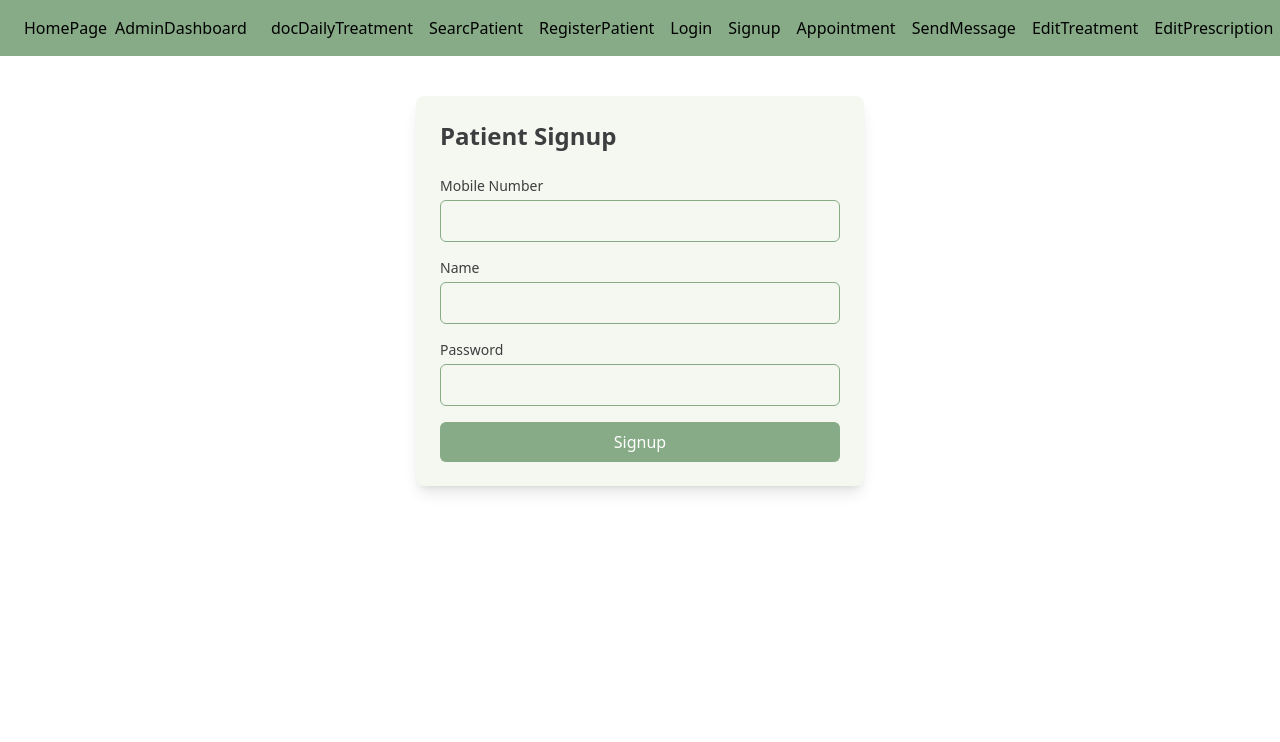
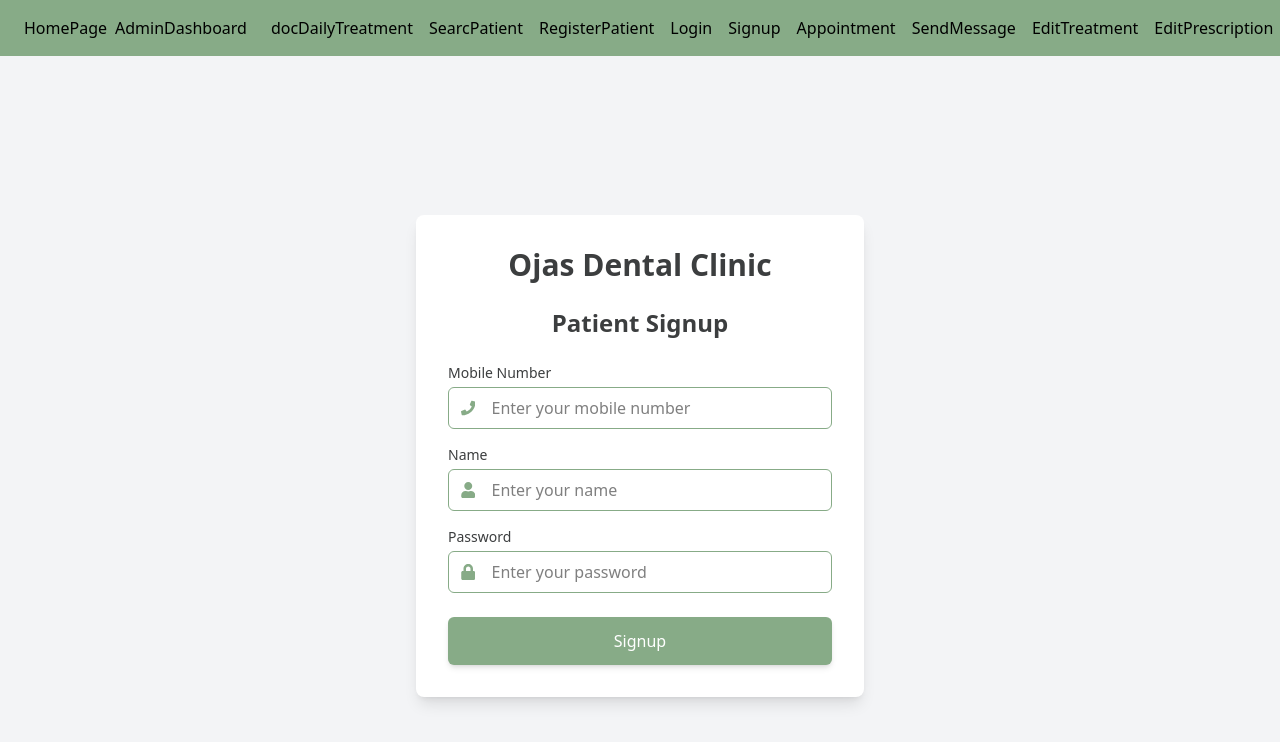
Before and after one commit to tejashriiii/dentistFrontend, a React (Vite) app: page /signup in a window 1280 px wide. Shown: the top 742 px of the page. Built offline with nearby package versions, Linux system fonts and the light colour scheme.

Commit message:
LoginPage: Enhance UI

```diff
--- a/package.json
+++ b/package.json
@@ -14,6 +14,7 @@
     "jwt-decode": "^4.0.0",
     "react": "^18.3.1",
     "react-dom": "^18.3.1",
+    "react-icons": "^5.5.0",
     "react-router-dom": "^7.1.3",
     "react-toastify": "^11.0.3",
     "tailwindcss": "^4.0.0"
--- a/src/pages/CredentialsForm.jsx
+++ b/src/pages/CredentialsForm.jsx
@@ -2,6 +2,7 @@ import React, { useState } from "react";
 import { useNavigate } from "react-router-dom";
 import { toast } from "react-toastify";
 import "react-toastify/dist/ReactToastify.css";
+import { FaPhone, FaUser, FaLock } from "react-icons/fa";
 
 const CredentialsForm = ({ formAction }) => {
   const navigate = useNavigate();
@@ -10,6 +11,7 @@ const CredentialsForm = ({ formAction }) => {
     password: "",
     name: "",
   });
+  const [isSubmitting, setIsSubmitting] = useState(false);
 
   const handleChange = (e) => {
     const { name, value } = e.target;
@@ -22,6 +24,7 @@ const CredentialsForm = ({ formAction }) => {
 
   const handleSubmit = async (e) => {
     e.preventDefault();
+    setIsSubmitting(true);
 
     const dataToSend = {
       phonenumber: formData.mobileNumber,
@@ -30,100 +33,122 @@ const CredentialsForm = ({ formAction }) => {
     };
 
     try {
-      const response = await fetch(
-        `http://127.0.0.1:8000/auth/${formAction}/`,
-        {
+      const response = await fetch(`http://127.0.0.1:8000/auth/${formAction}/`, {
         method: "POST",
         headers: {
           "Content-Type": "application/json",
           Accept: "application/json",
         },
         body: JSON.stringify(dataToSend),
-        }
-      );
+      });
 
       if (!response.ok) {
         const errorData = await response.json();
-        toast.error(errorData.error || " Something went wrong!");
+        toast.error(errorData.error || "Something went wrong!");
       } else {
         const responseData = await response.json();
         if (formAction === "login") {
           sessionStorage.setItem("jwt", responseData.token);
           toast.success("Login successful! Redirecting...");
-          setFormData({
-            mobileNumber: "",
-            password: "",
-            name: "",
-          });
+          setFormData({ mobileNumber: "", password: "", name: "" });
         } else {
           toast.success("Registration successful!");
-          setFormData({
-            mobileNumber: "",
-            password: "",
-            name: "",
-          });
+          setFormData({ mobileNumber: "", password: "", name: "" });
         }
-
       }
     } catch (error) {
       toast.error("Network error! Please try again.");
+    } finally {
+      setIsSubmitting(false);
     }
   };
 
   return (
-    <div className="max-w-md mx-auto p-6 bg-[var(--bg)] rounded-lg shadow-lg mt-10">
-      <h2 className="p-0 text-2xl font-bold text-[var(--txt)] mb-6">
+    <div className="min-h-screen flex items-center justify-center bg-gray-100 p-6">
+      <div className="max-w-md w-full bg-white rounded-lg shadow-lg p-8">
+        {/* Branding Section */}
+        <div className="text-center mb-6">
+          <h1 className="text-3xl font-bold text-[var(--txt)]">Ojas Dental Clinic</h1>
+        </div>
+
+        <h2 className="text-2xl font-bold text-[var(--txt)] mb-6 text-center">
           Patient {capitalizeFirstLetter(formAction)}
         </h2>
 
         <form onSubmit={handleSubmit}>
+          {/* Mobile Number Field with Icon */}
           <div className="mb-4">
-          <label className="block text-sm font-medium text-[var(--txt)]">
+            <label htmlFor="mobileNumber" className="block text-sm font-medium text-[var(--txt)]">
               Mobile Number
             </label>
+            <div className="flex items-center border border-[var(--darkgreen)] rounded-md mt-1 focus-within:ring-2 focus-within:ring-[var(--lightgreen)]">
+              <FaPhone className="text-[var(--darkgreen)] ml-3 mr-2" />
               <input
+                id="mobileNumber"
                 type="number"
                 name="mobileNumber"
                 value={formData.mobileNumber}
                 onChange={handleChange}
                 required
-            className="mt-1 block w-full p-2 border border-[var(--darkgreen)] rounded-md focus:outline-none focus:ring-2 focus:ring-[var(--lightgreen)]"
+                placeholder="Enter your mobile number"
+                className="block w-full p-2 border-none focus:outline-none"
                 maxLength={10}
               />
             </div>
+          </div>
+
+          {/* Name Field with Icon */}
           <div className="mb-4">
-          <label className="block text-sm font-medium text-[var(--txt)]">
+            <label htmlFor="name" className="block text-sm font-medium text-[var(--txt)]">
               Name
             </label>
+            <div className="flex items-center border border-[var(--darkgreen)] rounded-md mt-1 focus-within:ring-2 focus-within:ring-[var(--lightgreen)]">
+              <FaUser className="text-[var(--darkgreen)] ml-3 mr-2" />
               <input
+                id="name"
                 type="text"
                 name="name"
                 value={formData.name}
                 onChange={handleChange}
                 required
-            className="mt-1 block w-full p-2 border border-[var(--darkgreen)] rounded-md focus:outline-none focus:ring-2 focus:ring-[var(--lightgreen)]"
+                placeholder="Enter your name"
+                className="block w-full p-2 border-none focus:outline-none"
               />
             </div>
-        <div className="mb-4">
-          <label className="block text-sm font-medium text-[var(--txt)]">
+          </div>
+
+          {/* Password Field with Icon */}
+          <div className="mb-6">
+            <label htmlFor="password" className="block text-sm font-medium text-[var(--txt)]">
               Password
             </label>
+            <div className="flex items-center border border-[var(--darkgreen)] rounded-md mt-1 focus-within:ring-2 focus-within:ring-[var(--lightgreen)]">
+              <FaLock className="text-[var(--darkgreen)] ml-3 mr-2" />
               <input
+                id="password"
                 type="password"
                 name="password"
                 value={formData.password}
                 onChange={handleChange}
                 required
-            className="mt-1 block w-full p-2 border border-[var(--darkgreen)] rounded-md focus:outline-none focus:ring-2 focus:ring-[var(--lightgreen)]"
+                placeholder="Enter your password"
+                className="block w-full p-2 border-none focus:outline-none"
               />
             </div>
+          </div>
+
+          {/* Submit Button */}
           <button
             type="submit"
-          className="w-full bg-[var(--darkgreen)] text-white p-2 rounded-md hover:bg-[var(--darkergreen)] hover:cursor-pointer duration-200"
+            disabled={isSubmitting}
+            className={`w-full bg-[var(--darkgreen)] text-white p-3 rounded-md hover:bg-[var(--darkergreen)] duration-200 shadow-md hover:shadow-lg ${
+              isSubmitting ? "opacity-50 cursor-not-allowed" : "hover:cursor-pointer"
+            }`}
           >
-          {capitalizeFirstLetter(formAction)}
+            {isSubmitting ? "Submitting..." : capitalizeFirstLetter(formAction)}
           </button>
         </form>
+      </div>
     </div>
   );
 };
```
Also changed, not shown: 1 other file (tests, documents, lock files or other folders). Lines whose indentation alone changed are shown as unchanged.
